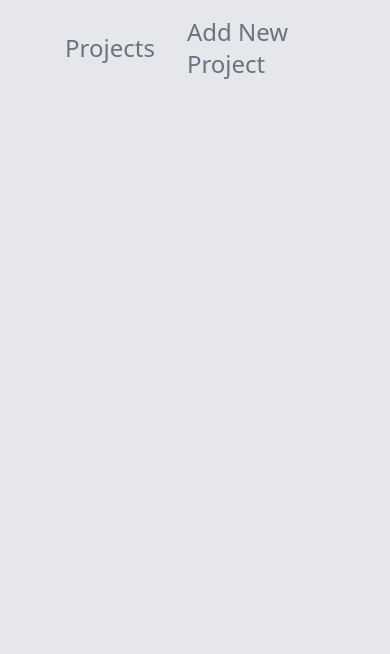
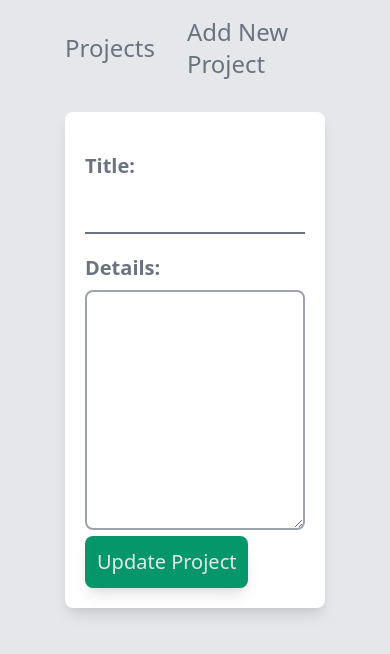
Before and after one commit to BUddha10/project-planner, a Vue app: page /project/1 in a window 390 px wide. Shown: the top 654 px of the page. Built offline with nearby package versions, Linux system fonts and the light colour scheme; no server answers.

Commit message:
feat:add edit project view

```diff
--- a/data/db.json
+++ b/data/db.json
@@ -9,7 +9,7 @@
     {
       "title": "test",
       "details": "this is done to test the working mechanism of the app",
-      "complete": false,
+      "complete": true,
       "id": 3
     },
     {
--- a/src/components/Project.vue
+++ b/src/components/Project.vue
@@ -18,9 +18,11 @@
         {{ project.title }}
       </h3>
       <div class="flex space-x-4 cursor-pointer">
-        <span class="material-icons text-gray-400 hover:text-gray-700">
-          edit
-        </span>
+        <router-link :to="{ name: 'EditProject', params: { id: project.id } }"
+          ><span class="material-icons text-gray-400 hover:text-gray-700">
+            edit
+          </span></router-link
+        >
         <span
           @click="deleteProject"
           class="material-icons text-gray-400 hover:text-gray-700"
--- a/src/router/index.js
+++ b/src/router/index.js
@@ -1,6 +1,7 @@
 import { createRouter, createWebHistory } from "vue-router";
 import Home from "../views/Home.vue";
 import AddProject from "../views/AddProject.vue";
+import EditProject from "../views/EditProject.vue";
 
 const routes = [
   {
@@ -13,6 +14,12 @@ const routes = [
     name: "AddProject",
     component: AddProject,
   },
+  {
+    path: "/project/:id",
+    name: "EditProject",
+    component: EditProject,
+    props: true,
+  },
 ];
 
 const router = createRouter({
--- /dev/null
+++ b/src/views/EditProject.vue
@@ -0,0 +1,79 @@
+<template>
+  <form class="bg-white p-5 rounded-lg shadow-lg">
+    <label class="block text-gray-500 text-xl lg:text-2xl font-bold mt-5 mb-2"
+      >Title:</label
+    >
+    <input
+      type="text"
+      v-model="title"
+      class="
+        p-2
+        lg:p-3
+        text-xl
+        lg:text-2xl
+        focus:
+        outline-none
+        border-b-2 border-gray-500
+        w-full
+        border-box
+      "
+    />
+    <label class="block text-gray-500 text-xl lg:text-2xl font-bold mt-5 mb-2"
+      >Details:</label
+    >
+    <textarea
+      v-model="detail"
+      class="
+        text-xl
+        lg:text-2xl
+        rounded-lg
+        border-2 border-gray-400
+        focus:
+        outline-none
+        p-2
+        w-full
+        h-60
+      "
+    ></textarea>
+
+    <button
+      class="
+        bg-green-600
+        text-gray-200
+        hover:bg-green-400 hover:text-gray-100 hover:shadow-2xl
+        p-3
+        border-0
+        rounded-lg
+        text-xl
+        lg:text-2xl
+        items-end
+        shadow-lg
+      "
+    >
+      Update Project
+    </button>
+  </form>
+</template>
+
+<script>
+export default {
+  props: ["id"],
+  data() {
+    return {
+      title: "",
+      detail: "",
+      complete: false,
+      url: "http://localhost:3000/projects/" + this.id,
+    };
+  },
+  mounted() {
+    fetch(this.url)
+      .then((response) => response.json())
+      .then((data) => {
+        (this.title = data.title), (this.detail = data.details);
+      });
+  },
+};
+</script>
+
+<style lang="scss" scoped></style>
```
